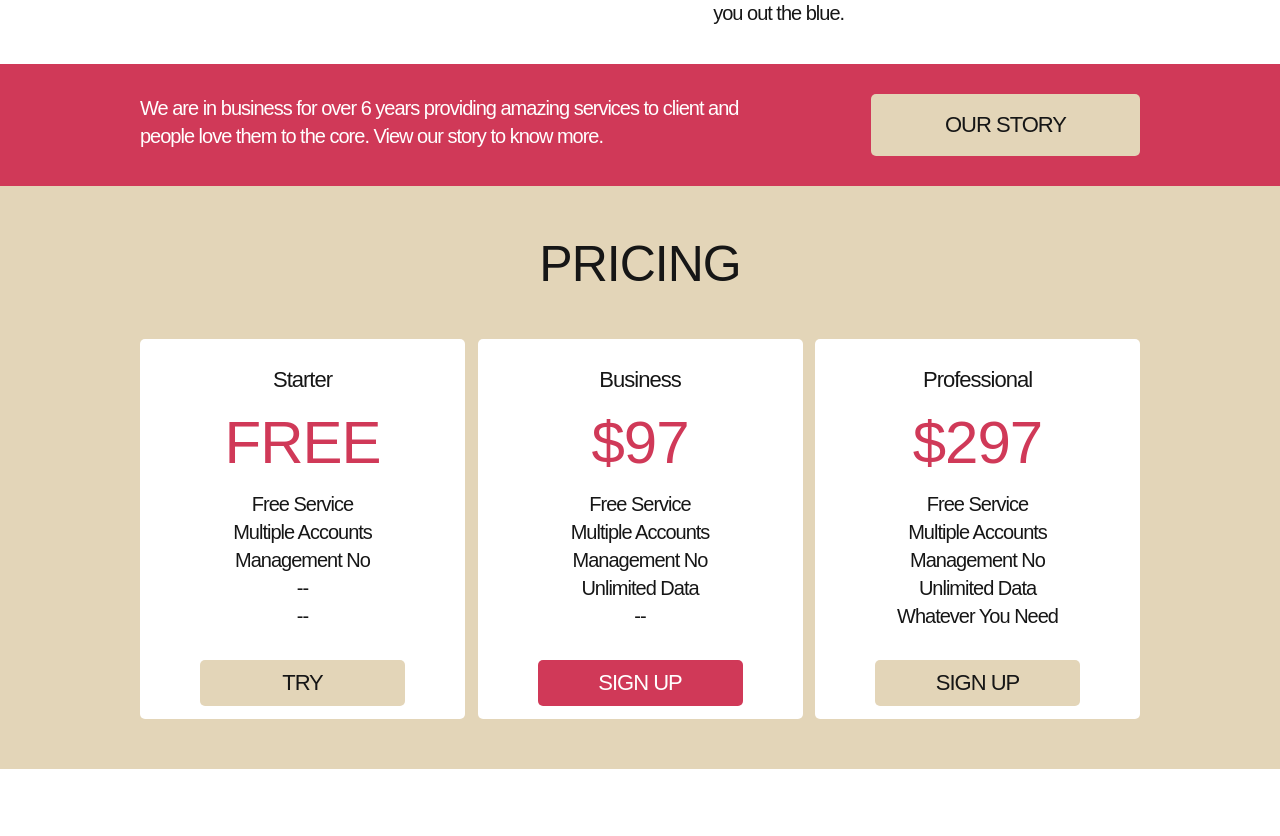
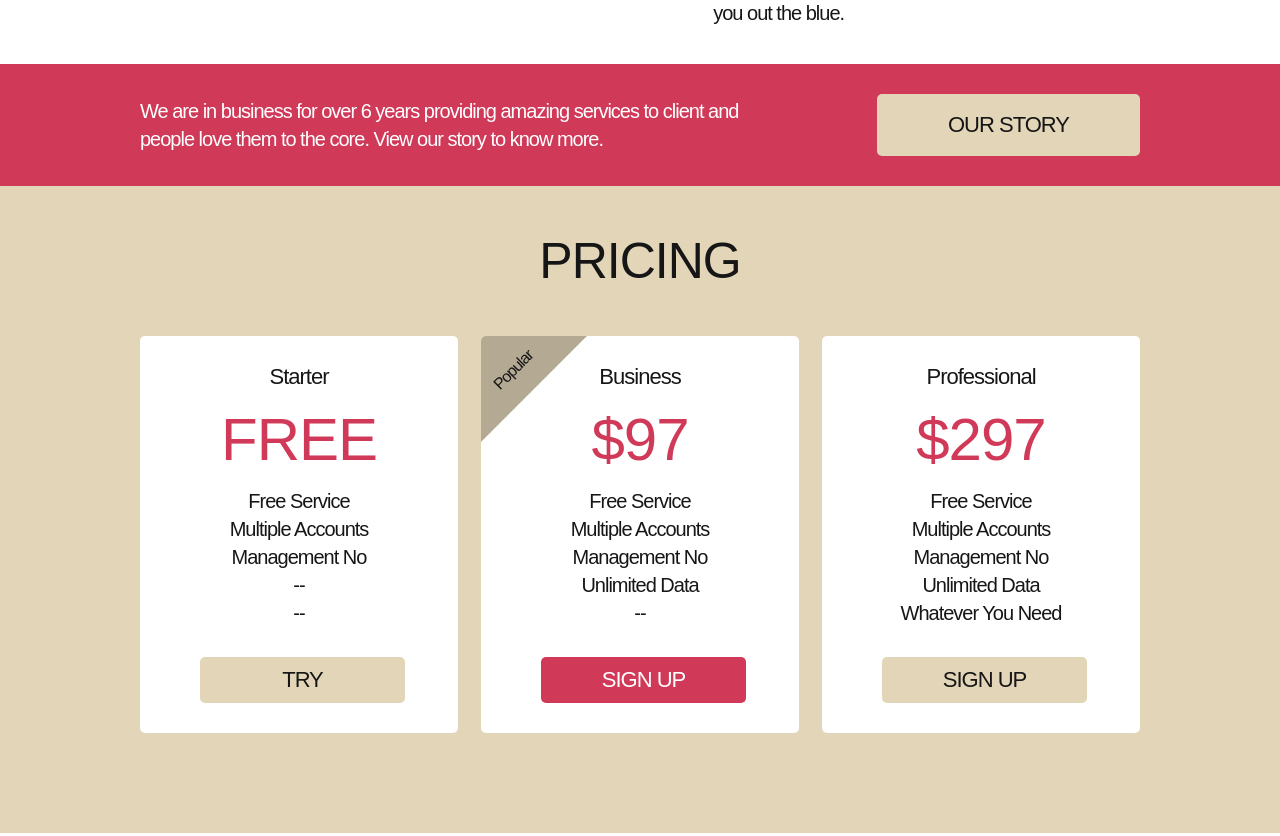
Before and after one commit to foxtember/hillel-task-12, a website built with Parcel: page index.html in a window 1280 px wide. Shown: the part 1067-1903 px from the top of the page. Built offline with nearby package versions, Linux system fonts and the light colour scheme.

Commit message:
Fix pricing section

```diff
--- a/index.html
+++ b/index.html
@@ -1,5 +1,6 @@
 <!DOCTYPE html>
 <html lang="en">
+
 <head>
     <meta charset="UTF-8">
     <meta name="viewport" content="width=device-width, initial-scale=1.0">
@@ -8,6 +9,7 @@
 
     <link rel="stylesheet" href="scss/main.scss">
 </head>
+
 <body>
     <div class="main-header-wrapper">
         <header class="main-header centered-content content-width">
@@ -104,29 +106,28 @@
         </section>
     </div>
 
-    <section class="our-story">
-        <div class="our-story-containers centered-content content-width">
+    <div class="our-story-wrapper">
+        <section class="our-story centered-content content-width">
             <p class="our-story-description">
                 We are in business for over 6 years providing amazing services to client
                 and people love them to the core. View our story to know more.
             </p>
 
             <a href="#" class="our-story-link">our story</a>
-        </div>
         </section>
-
-    <div class="pricing-title">
-            <h1 class="pricing">pricing</h1>
     </div>
 
-    <section class="pricing-content">
-        <div class="pricing-containers centered-content content-width">
-            <article class="pricing-container">
-                <h2 class="pricing-container-span">Starter</h2>
+    <div class="pricing-wrapper">
+        <section class="pricing centered-content content-width">
+            <h1 class="pricing-title">pricing</h1>
 
-                <h1 class="pricing-container-title">Free</h1>
+            <section class="pricing-plans-list">
+                <article class="pricing-plans-list-item">
+                    <h2 class="pricing-plans-list-item-name">Starter</h2>
 
-                <p class="pricing-container-description">
+                    <h1 class="pricing-plans-list-item-price">Free</h1>
+
+                    <p class="pricing-plans-list-item-description">
                         Free Service <br />
                         Multiple Accounts <br />
                         Management No <br />
@@ -134,15 +135,15 @@
                         -- <br />
                     </p>
 
-                <a href="#" class="pricing-container-link">try</a>
+                    <a href="#" class="pricing-plans-list-item-link">try</a>
                 </article>
 
-            <article class="pricing-container">
-                <h2 class="pricing-container-span">Business</h2>
+                <article class="pricing-plans-list-item">
+                    <h2 class="pricing-plans-list-item-name">Business</h2>
 
-                <h1 class="pricing-container-title">$97</h1>
+                    <h1 class="pricing-plans-list-item-price">$97</h1>
 
-                <p class="pricing-container-description">
+                    <p class="pricing-plans-list-item-description">
                         Free Service <br />
                         Multiple Accounts <br />
                         Management No <br />
@@ -150,15 +151,19 @@
                         -- <br />
                     </p>
 
-                <a href="#" class="pricing-container-link accent-color">Sign Up</a>
+                    <a href="#" class="pricing-plans-list-item-link popular">Sign Up</a>
+
+                    <h3 class="pricing-plans-list-item-popular-banner">
+                        Popular
+                    </h3>
                 </article>
 
-            <article class="pricing-container">
-                <h2 class="pricing-container-span">Professional</h2>
+                <article class="pricing-plans-list-item">
+                    <h2 class="pricing-plans-list-item-name">Professional</h2>
 
-                <h1 class="pricing-container-title">$297</h1>
+                    <h1 class="pricing-plans-list-item-price">$297</h1>
 
-                <p class="pricing-container-description">
+                    <p class="pricing-plans-list-item-description">
                         Free Service <br />
                         Multiple Accounts <br />
                         Management No <br />
@@ -166,10 +171,11 @@
                         Whatever You Need <br />
                     </p>
 
-                <a href="#" class="pricing-container-link">Sign Up</a>
+                    <a href="#" class="pricing-plans-list-item-link">Sign Up</a>
                 </article>
+            </section>
+        </section>
     </div>
-    </section>
 
     <section class="testimonial-and-gallery">
         <div class="testimonial-and-gallery-containers centered-content content-width">
@@ -179,7 +185,8 @@
                 </h1>
                 <div class="testimonial-container man">
                     <p class="testimonial-description">
-                        I have been involved with this comapny for ages and just want to say this is a great work by designcoon.
+                        I have been involved with this comapny for ages and just want to say this is a great work by
+                        designcoon.
                     </p>
 
                     <span class="testimonial-span">
@@ -223,7 +230,7 @@
     <footer class="footer-content">
         <div class="footer-container centered-content content-width">
             <span class="footer-description">
-                All Rights Reserved |  2016  |  Designed with love by <span class="accent-color">DesignCoon</span>
+                All Rights Reserved | 2016 | Designed with love by <span class="accent-color">DesignCoon</span>
             </span>
 
             <span class="footer-logo">
@@ -232,4 +239,5 @@
         </div>
     </footer>
 </body>
+
 </html>
--- a/scss/main.scss
+++ b/scss/main.scss
@@ -242,9 +242,16 @@ html{
     }
 }
 
-.our{
-    &-story{
+.our-story{
+    &-wrapper{
         background-color: $accent-color;
+    }
+
+    padding: 30px 0;
+    display: flex;
+
+    justify-content: space-between;
+    align-items: center;
 
     &-description{
         max-width: 607px;
@@ -263,45 +270,49 @@ html{
         border-radius: 5px;
 
         background-color: $main-color;
-            padding: 20px 0;
-            width: 269px;
-        }
-    }
-
-    &-story-containers{
-        padding: 30px 105px;
-        display: flex;
-        justify-content: space-between;
-        flex-wrap: wrap;
+        padding: 20px 71px;
     }
 }
 
 .pricing{
-    &-content{
+    &-wrapper{
         background-color: $main-color;
     }
 
-    &-containers{
+    padding: 50px 0;
+
+    &-title{
+        text-align: center;
+        text-transform: uppercase;
+        font-size: 50px;
+        color: $text-color;
+    }
+
+    &-plans-list{
         display: flex;
-        flex-wrap: wrap;
         justify-content: space-between;
+
         padding: 50px 0;
         text-align: center;
-    }
 
-    &-container{
+        &-item{
+            box-sizing: border-box;
+
             background-color: white;
-        max-width: 318px;
-        padding: 30px 60px 13px 60px;
+            width: 318px;
+            padding: 30px 60px;
             border-radius: 5px;
 
-        &-span{
+            position: relative;
+            overflow: hidden;
+
+            &-name{
                 font-size: 22px;
                 color: $text-color;
                 margin-bottom: 22px;
             }
 
-        &-title{
+            &-price{
                 color: $accent-color;
                 font-size: 60px;
                 text-transform: uppercase;
@@ -328,22 +339,29 @@ html{
                 display: block;
                 width: 205px;
                 padding: 12px 0;
+
+                &.popular{
+                    color: white;
+                    background-color: $accent-color;
+                }
             }
 
-        .accent-color{
-            background-color: $accent-color;
-            color: white;
+            &-popular-banner{
+                position: absolute;
+                top: 0;
+                left: 0;
+
+                background-color: #B4A993;
+                padding: 40px 60px 20px 60px;
+
+                font-size: 16px;
+                text-align: center;
+                color: $text-color;
+
+                transform: rotate(-45deg) translateX(-20%) translateY(-65%);
             }
         }
     }
-
-.pricing-title{
-    text-align: center;
-    background-color: $main-color;
-    padding-top: 53px;
-    text-transform: uppercase;
-    font-size: 50px;
-    color: $text-color;
 }
 
 .testimonial-and-gallery-containers{
```
Lines whose indentation alone changed are shown as unchanged.
